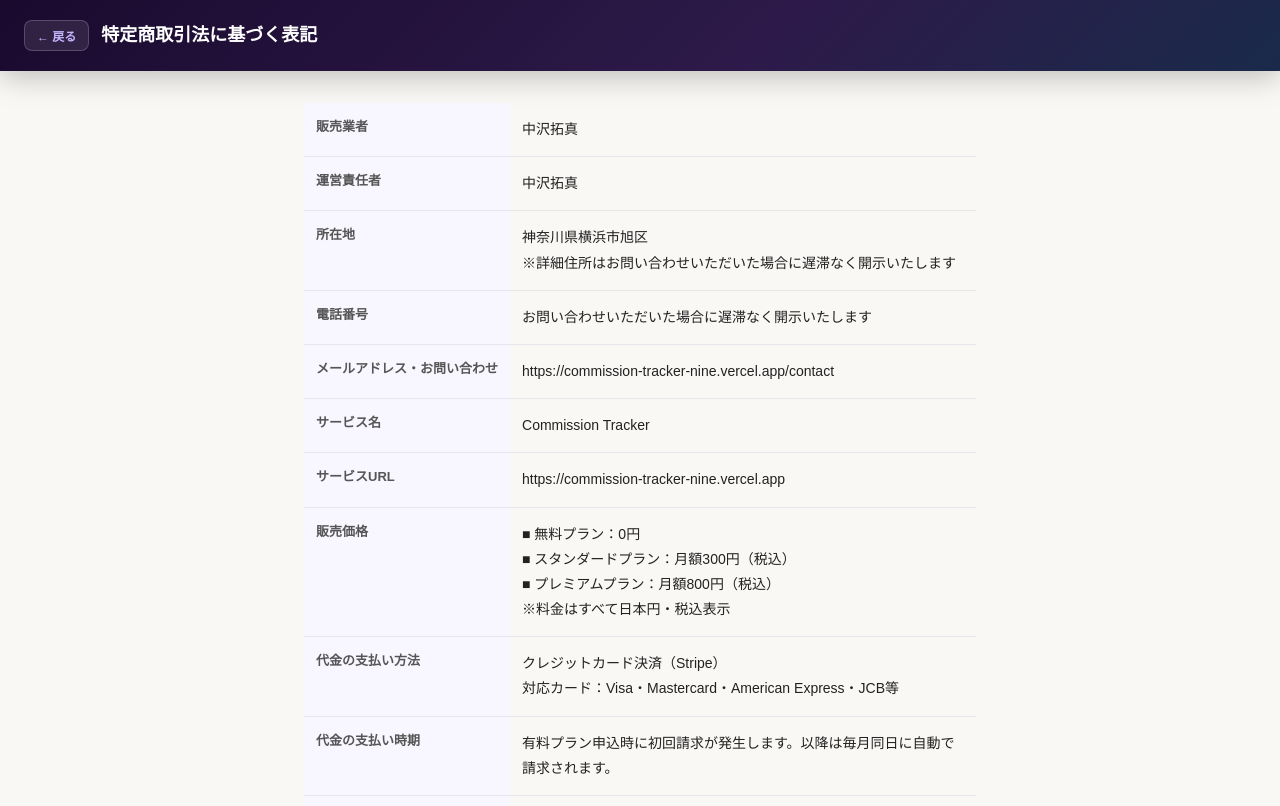
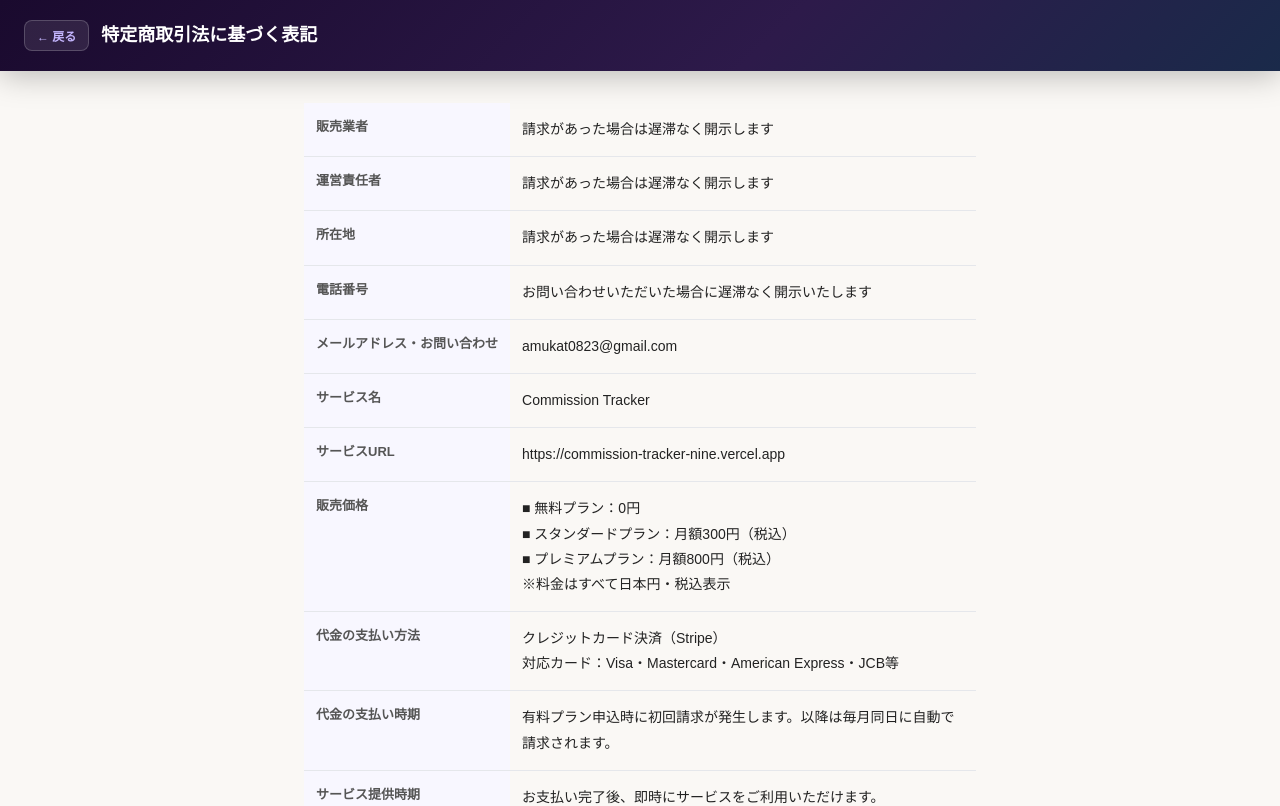
Before and after one commit to tinaRepo/CommissionTracker, a Next.js app: page /tokusho in a window 1280 px wide. Shown: the top 806 px of the page. Built offline with nearby package versions, Linux system fonts and the light colour scheme.

Commit message:
Update page.tsx

```diff
--- a/app/tokusho/page.tsx
+++ b/app/tokusho/page.tsx
@@ -11,11 +11,11 @@
         <table style={{ width:"100%", borderCollapse:"collapse", fontSize:14 }}>
           <tbody>
             {[
-              ["販売業者", "中沢拓真"],
-              ["運営責任者", "中沢拓真"],
-              ["所在地", "神奈川県横浜市旭区\n※詳細住所はお問い合わせいただいた場合に遅滞なく開示いたします"],
+              ["販売業者", "請求があった場合は遅滞なく開示します"],
+              ["運営責任者", "請求があった場合は遅滞なく開示します"],
+              ["所在地", "請求があった場合は遅滞なく開示します"],
               ["電話番号", "お問い合わせいただいた場合に遅滞なく開示いたします"],
-              ["メールアドレス・お問い合わせ", "https://commission-tracker-nine.vercel.app/contact"],
+              ["メールアドレス・お問い合わせ", "amukat0823@gmail.com"],
               ["サービス名", "Commission Tracker"],
               ["サービスURL", "https://commission-tracker-nine.vercel.app"],
               ["販売価格",
```
